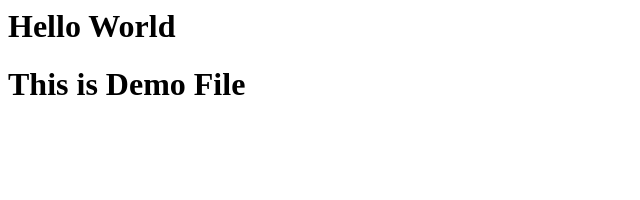
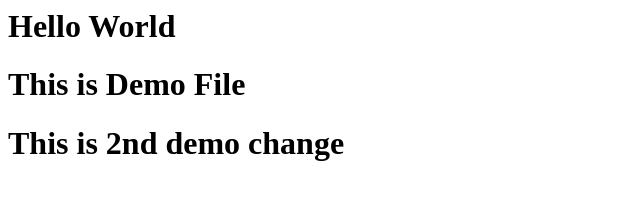
Before and after one commit to yahser/webserver-test, a plain HTML site: page index.html in a window 1280 px wide. Shown: the whole page, without its empty margins (0-640 px from the left). Drawn offline with Linux system fonts and the light colour scheme.

Commit message:
update v3

```diff
--- a/index.html
+++ b/index.html
@@ -5,6 +5,8 @@
 
 <h1> Hello World </h1>
 <h1> This is Demo File </h1>
+  <h1> This is 2nd demo change </h1>
+
 
 </body>
 </html>
```
